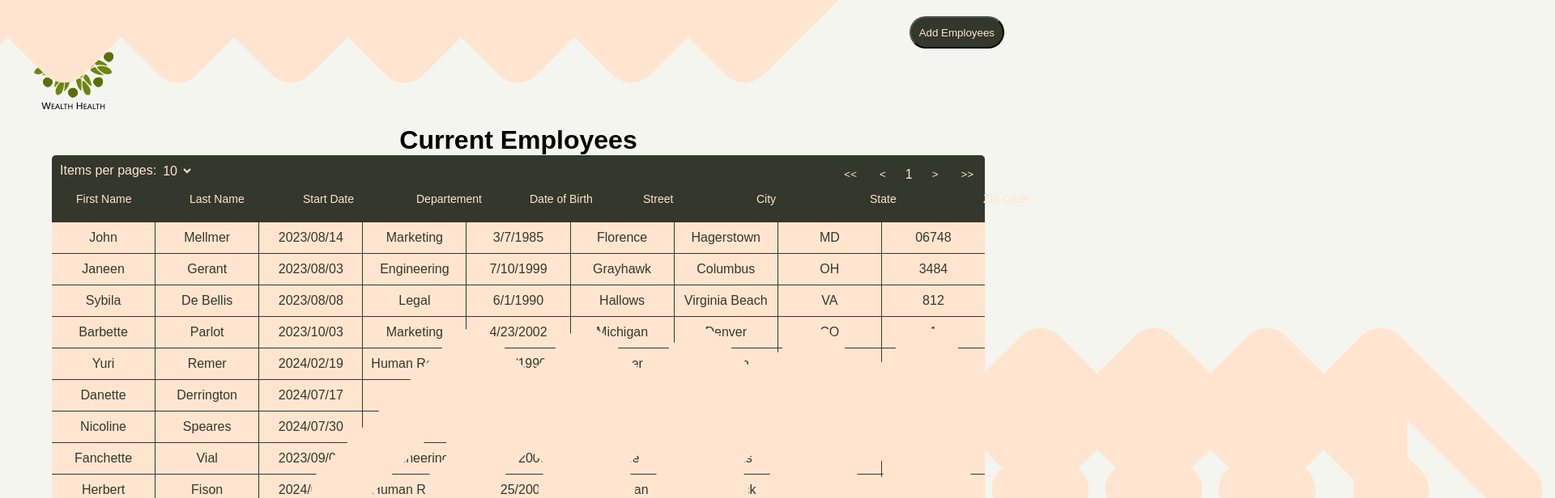
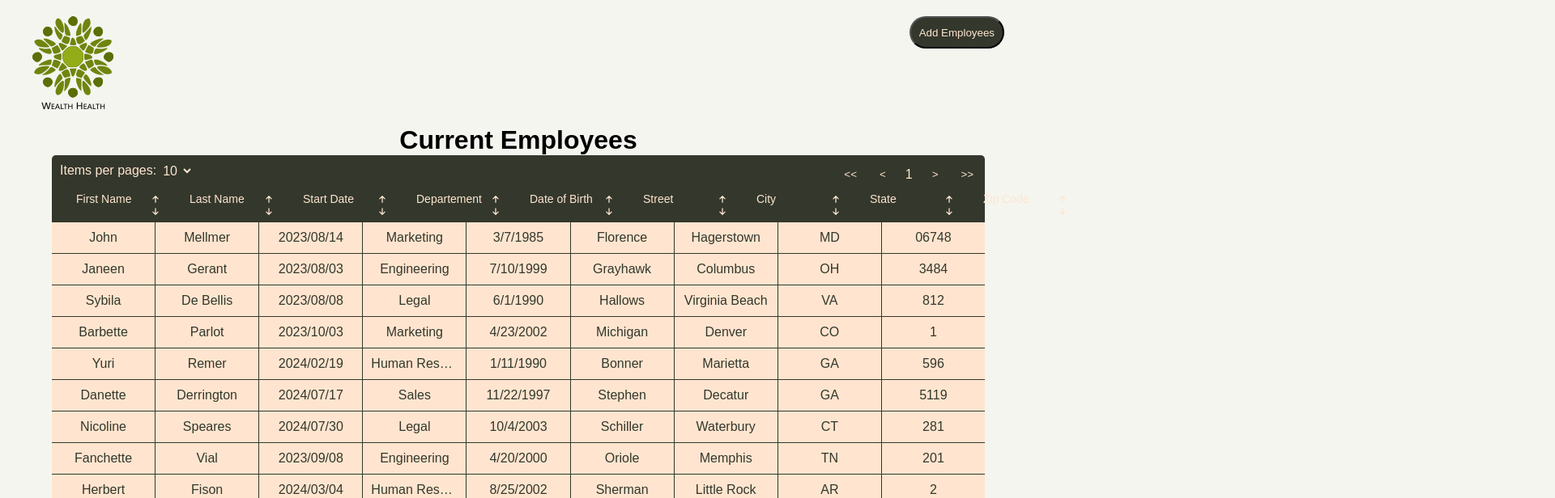
Before and after one commit to neochatelin/ChatelinNeo_14_25092024, a React (Create React App) app: page / in a window 1280 px wide. Shown: the top 616 px of the page at 81% size, 1920 px wide, since content can reach past the window. Built offline with nearby package versions, Linux system fonts and the light colour scheme.

Commit message:
compatibility fix

```diff
--- a/package.json
+++ b/package.json
@@ -3,7 +3,7 @@
   "version": "0.1.0",
   "private": true,
   "dependencies": {
-    "modal_oc_project_14_nc": "^1.0.2",
+    "modal_oc_project_14_nc": "^1.0.3",
     "react": "^19.0.0",
     "react-dom": "^19.0.0",
     "react-router-dom": "^6.26.2",
--- a/public/index.html
+++ b/public/index.html
@@ -10,7 +10,6 @@
       name="description"
       content="Web site created using create-react-app"
     />
-    <link rel="apple-touch-icon" href="%PUBLIC_URL%/logo192.png" />
     <!--
       manifest.json provides metadata used when your web app is installed on a
       user's mobile device or desktop. See https://developers.google.com/web/fundamentals/web-app-manifest/
--- a/src/pages/style/liste.scss
+++ b/src/pages/style/liste.scss
@@ -158,12 +158,16 @@
                             height: 15px;
                             transform: rotate(90deg);
                             &::after{
-                                display: flex;
-                                content: url("../../../public/arrow-sm-up-svgrepo-com.svg");
-                                filter: brightness(0) saturate(100%) invert(85%) sepia(4%) saturate(1528%) hue-rotate(334deg) brightness(105%) contrast(107%);
-                                background-repeat: no-repeat;
+                                content: "";
+                                display: inline-block;
                                 width: 15px;
                                 height: 15px;
+                                background-image: url('../../../public/arrow-sm-up-svgrepo-com.svg');
+                                background-repeat: no-repeat;
+                                background-size: contain;
+                                background-position: center;
+                                filter: brightness(0) saturate(100%) invert(85%) sepia(4%) saturate(1528%) hue-rotate(334deg) brightness(105%) contrast(107%);
+
                             }
                             &:nth-child(1){
                                 &::after{
```
Also changed, not shown: public/manifest.json, 1 other file (tests, documents, lock files or other folders).
